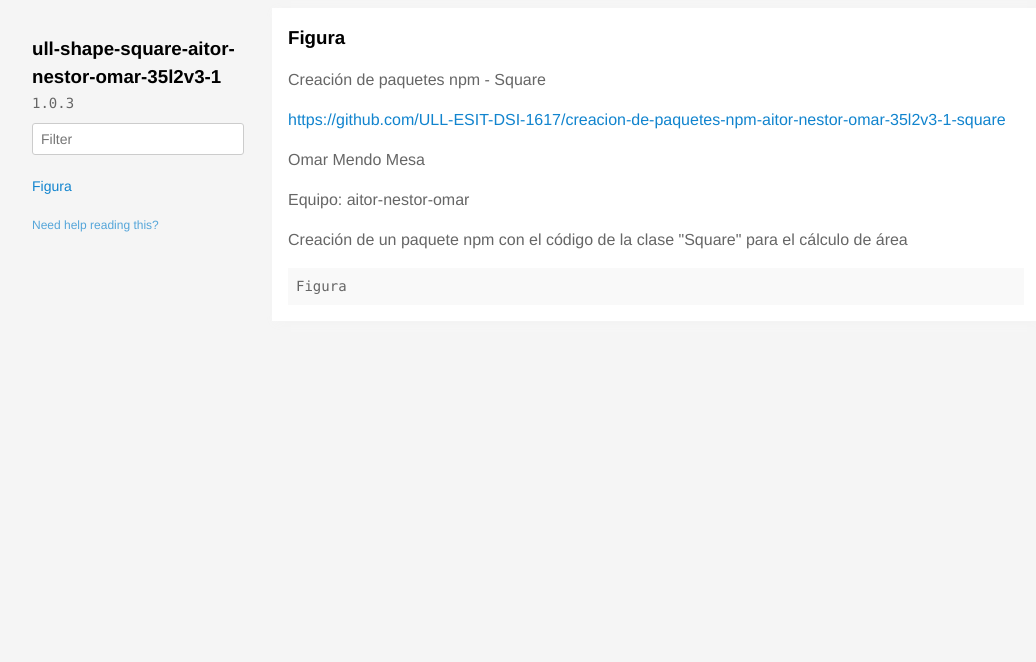
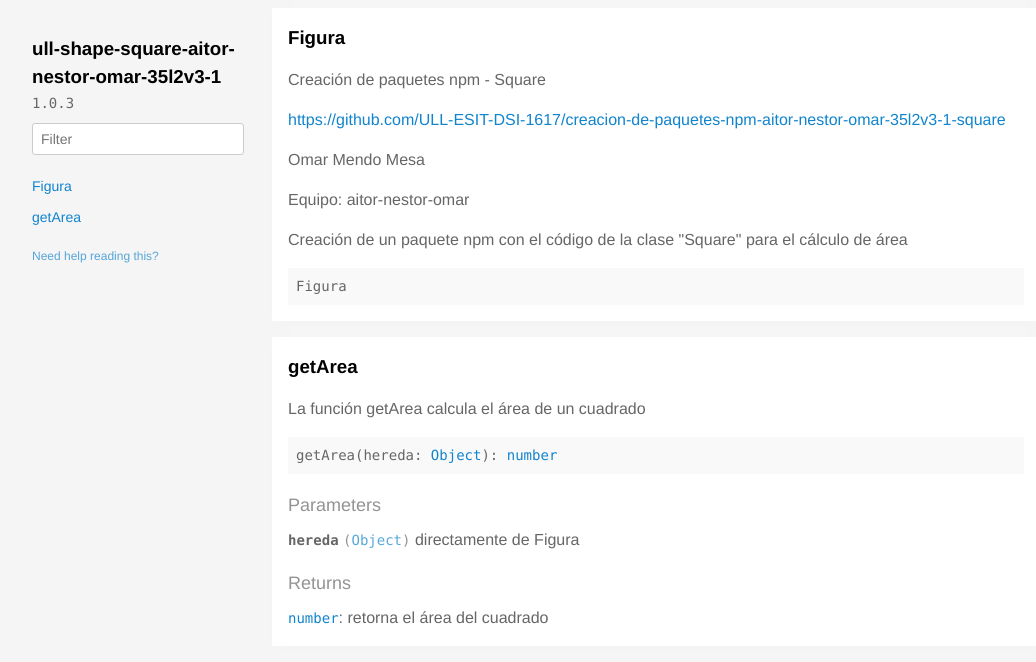
Before and after one commit to ULL-ESIT-DSI-1617/creacion-de-paquetes-npm-aitor-nestor-omar-35l2v3-1-square, a website: page docs/index.html in a window 1280 px wide. Shown: the whole page, without its empty margins (112-1148 px from the left). Drawn offline with Linux system fonts and the light colour scheme.

Commit message:
Modificando documentación v2

```diff
--- a/docs/index.html
+++ b/docs/index.html
@@ -28,6 +28,16 @@
                   href='#figura'
                   class="">
                   Figura
+
+                </a>
+
+                </li>
+
+
+                <li><a
+                  href='#getarea'
+                  class="">
+                  getArea
 
                 </a>
 
@@ -93,6 +103,75 @@
 
 
 
+
+            <section class='p2 mb2 clearfix bg-white minishadow'>
+
+
+  <div class='clearfix'>
+
+    <h3 class='fl m0' id='getarea'>
+      getArea
+    </h3>
+
+
+  </div>
+
+
+  <p>La función getArea calcula el área de un cuadrado</p>
+
+
+  <div class='pre p1 fill-light mt0'>getArea(hereda: <a href="https://developer.mozilla.org/en-US/docs/Web/JavaScript/Reference/Global_Objects/Object">Object</a>): <a href="https://developer.mozilla.org/en-US/docs/Web/JavaScript/Reference/Global_Objects/Number">number</a></div>
+
+
+
+
+
+
+
+
+
+
+
+    <div class='py1 quiet mt1 prose-big'>Parameters</div>
+    <div class='prose'>
+
+        <div class='space-bottom0'>
+          <div>
+            <span class='code bold'>hereda</span> <code class='quiet'>(<a href="https://developer.mozilla.org/en-US/docs/Web/JavaScript/Reference/Global_Objects/Object">Object</a>)</code>
+	    directamente de Figura
+
+          </div>
+
+        </div>
+
+    </div>
+
+
+
+
+
+
+      <div class='py1 quiet mt1 prose-big'>Returns</div>
+      <code><a href="https://developer.mozilla.org/en-US/docs/Web/JavaScript/Reference/Global_Objects/Number">number</a></code>:
+        retorna el área del cuadrado
+
+
+
+
+
+
+
+
+
+
+
+
+
+
+</section>
+
+
+
       </div>
     </div>
   </div>
--- a/lib/square.js
+++ b/lib/square.js
@@ -20,6 +20,12 @@ class Square extends Figura {
       super("Square", options)
       this.width = options.width;
     }
+/**
+* La función getArea calcula el área de un cuadrado
+* @param {Object}  hereda directamente de Figura
+* @return {number} retorna el área del cuadrado
+*/
+
     getArea() {
       return Math.pow(this.width,2);
     }
```
